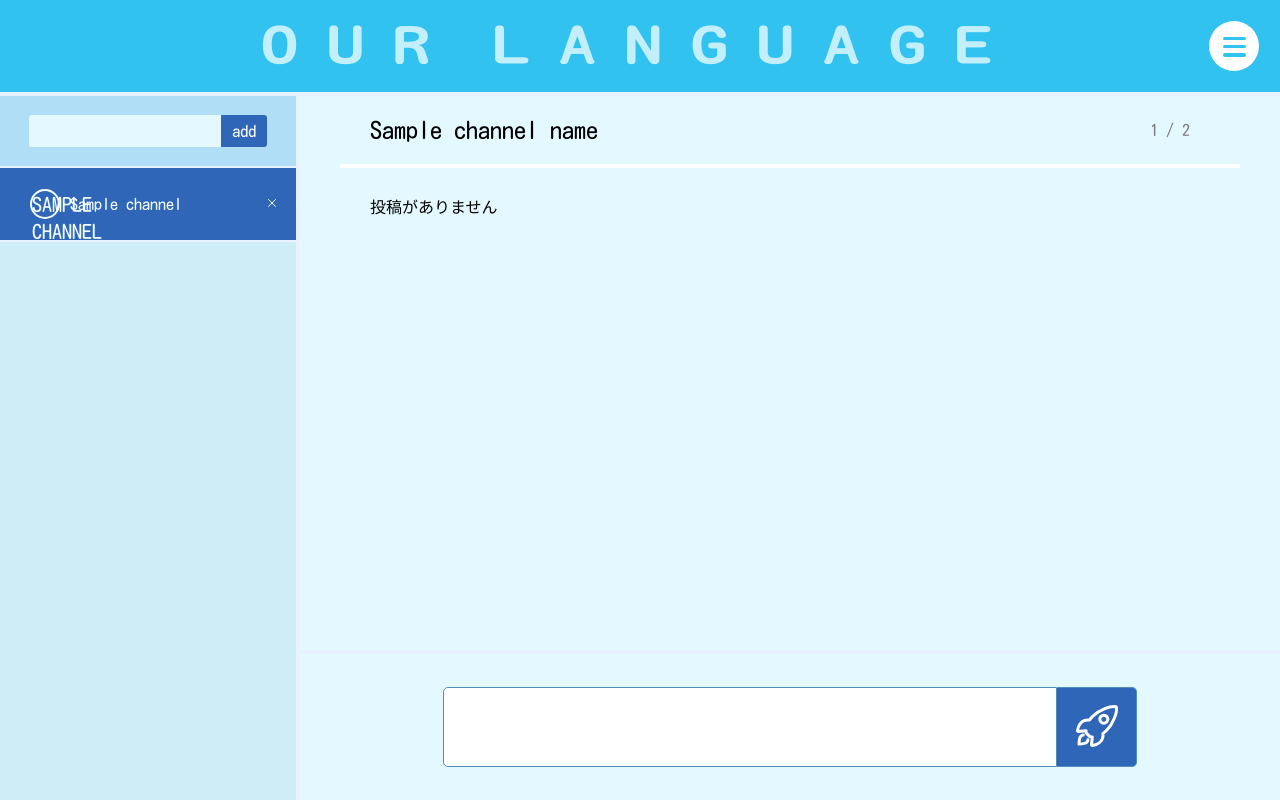
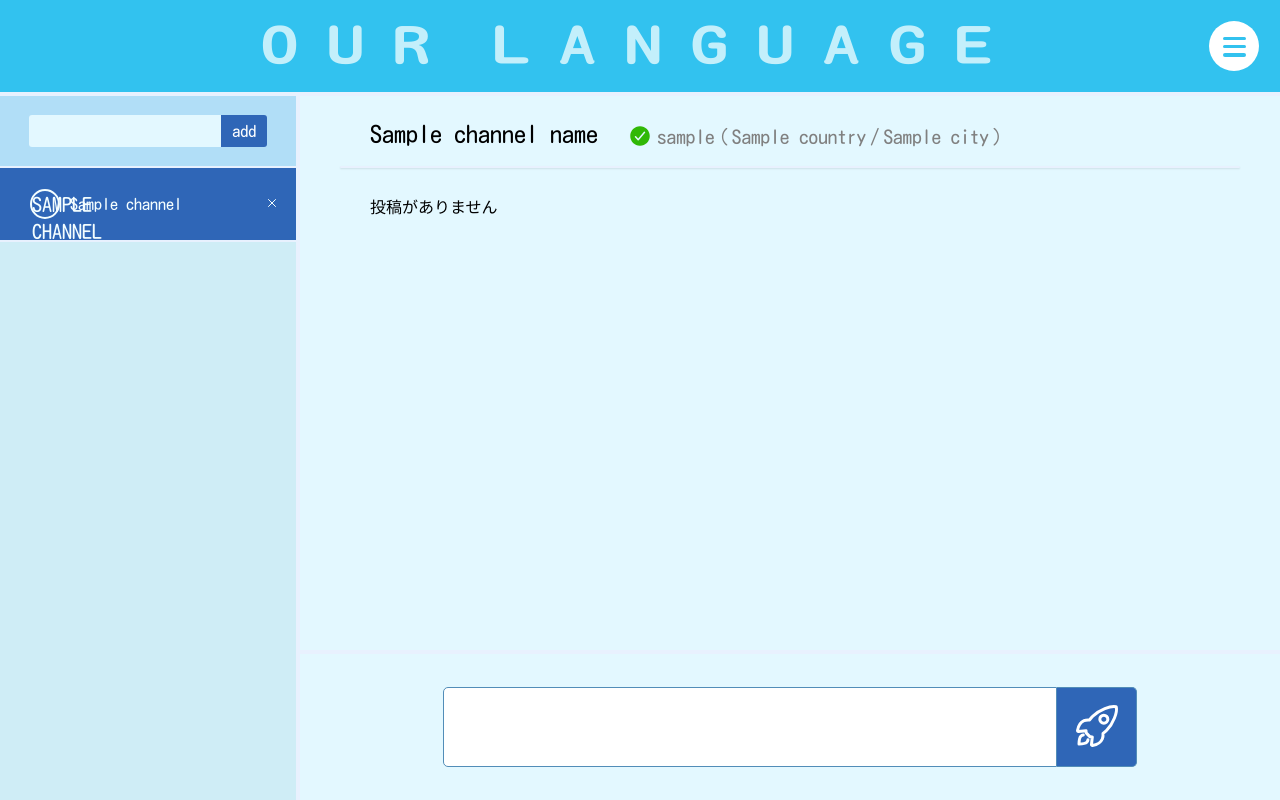
Before and after one commit to Hackathon-TeamH/TEAM-H, a Flask app: template ChatApp/templates/chat.html in a window 1280 px wide. Run offline with Flask 2, Linux system fonts and the light colour scheme; the template is opened without the code that fills it: most values are stand-ins (such as "Sample title", 1, 10 or a date in 2020); some web fonts are replaced.

Commit message:
ヘッダー表示情報追加

```diff
--- a/ChatApp/app.py
+++ b/ChatApp/app.py
@@ -123,11 +123,14 @@ def channel(channel_id):
         messages = models.getMessageAll(channel_id)
         channel_name = models.getChannelName(channel_id)
         users_num = len(models.getChannelMemberId(channel_id))
-        print(channel_name)
+        partner_user_detile = models.getPartnerUserName(user_id, channel_id)
+
 
     last_operation_at = datetime.datetime.now().strftime('%Y-%m-%d %H:%M:%S')
     models.updateLastOperationAt(user_id,last_operation_at)
-    return render_template('chat.html', user_id=user_id, channel_id=channel_id, channel_name=channel_name, users_num=users_num, channels=channels, messages=messages)
+    return render_template(
+        'chat.html', user_id=user_id, partner_user_detile=partner_user_detile, channel_id=channel_id, channel_name=channel_name, users_num=users_num, channels=channels, messages=messages
+        )
 
 
 #メッセージ送信
--- a/ChatApp/static/css/message.css
+++ b/ChatApp/static/css/message.css
@@ -2,31 +2,77 @@
     height: 72px;
     margin-left: 40px;
     margin-right: 40px;
-    margin-bottom: 10px;
-    border-bottom: 4px solid #fff;
+    margin-bottom: 0px;
     display: flex;
-    align-items: center;
-    justify-content: space-between
+    align-items: flex-end;
+    position: relative;
+}
+
+.message_header:before {
+    content: "";
+    display: inline-block;
+    position: absolute;
+    left: 0;
+    width: 100%;
+    height: 2px;
+    border-radius: 2px;
+    background: var(--border);
+    box-shadow: 0 1px 2px 0 rgba(0, 0, 0, 0.103);
+}
+
+.message_header_inner{
+    position: absolute;
+    width: 100%;
+    top: 0;
+    left: 0;
+    display: flex;
+    align-items: flex-end;
+    height: 50px;
+}
+
+.header_user_info {
+    margin-top: 4px;
+    margin-left: 30px;
+    display: flex;
+    align-items: flex-end;
+}
+
+.header_channel_name {
+    font-size: 1.5rem;
+    margin: 0;
+    margin-left: 30px;
+}
+
+.header_user_name {
+    font-size: 1.2rem;
+    color: grey;
+    margin: 0;
+    padding: 0;
+    line-height: 19px;
 
 }
 
-.message_header .name{
+
+.active_icon {
     font-size: 1.5rem;
-    margin: 0;
-    line-height: 72px;
-    margin-left: 30px;
+    color: #30b806;
+    margin-right: 5px;
+    margin-bottom: -2px;
+    line-height: 18px;
 }
 
-.message_header .num {
-    margin-left: 2.5rem;
-    color: grey;
-    margin-right: 50px;
+.inactive_icon {
+    font-size: 1.5rem;
+    color: gray;
+    margin-right: 5px;
+    margin-bottom: -2px;
+    line-height: 18px;
 }
 
 
 
 #message_wrapper {
-    height: 88%;
+    height: 90%;
     margin-left: 40px;
     margin-right: 40px;
 
@@ -40,8 +86,8 @@
 .sender_name {
     margin-left: 13px;
     margin-top: 6px;
-    margin-bottom: 4px;
-    font-size: 0.8rem;
+    margin-bottom: 5px;
+    font-size: 0.9rem;
 }
 
 .message {
@@ -66,6 +112,7 @@
     background-color: var(--lowermessage);
     border-radius: 0px 0px 8px 0px;
     font-size: 14px;
+    cursor: pointer;
 }
 
 .my_message_box {
@@ -98,6 +145,7 @@
     background-color:  var(--mylowermessage);
     border-radius: 0px 0px 0px 8px;
     font-size: 14px;
+    cursor: pointer;
 }
 
 .my_message_box .buttons {
@@ -119,6 +167,7 @@
 }
 
 .no_message {
+    margin-top: 10px;
     margin-left: 30px;
 }
 
@@ -148,6 +197,12 @@
     font-size: 14px;
 }
 
-.my_message_box:last-child {
-    margin-bottom: 80px;
+
+.msg:first-child {
+    margin-top: 20px;
   }
+
+
+.msg:last-child {
+    margin-bottom: 30px;
+  }
--- a/ChatApp/templates/channel-list.html
+++ b/ChatApp/templates/channel-list.html
@@ -27,7 +27,7 @@
     <li class="channel_list">
       {% endif %}
       <a
-        href="{{url_for('channel', channel_id=c.channel_id, channel_name=c.channel_name)}}"
+        href="{{url_for('channel', channel_id=c.channel_id)}}"
       >
         <span class="icon">
           <div class="channel_icon">{{ c.channel_name[0].upper() if c.channel_name else '' }}</div>
--- a/ChatApp/templates/message.html
+++ b/ChatApp/templates/message.html
@@ -1,17 +1,33 @@
 
 <div class="message_header">
+    <div class="message_header_inner">
     {% if channel_id %}
-    <p class="name">{{channel_name.channel_name}}</p>
-    <p class="num">{{users_num}} / 2</p>
+    <p class="header_channel_name">{{channel_name.channel_name}}</p>
+        {% if partner_user_detile %}
+        <div class="header_user_info">
+            {% if partner_user_detile.is_active == 0 %}
+            <ion-icon class="inactive_icon" name="checkmark-circle"></ion-icon>
+            {% else %}
+            <ion-icon class="active_icon" name="checkmark-circle"></ion-icon>
+            {% endif %}
+            <p class="header_user_name">
+            {{partner_user_detile.user_name}}&thinsp;(&thinsp;{{partner_user_detile.country}}&thinsp;/&thinsp;{{partner_user_detile.city}}&thinsp;)</p>
+        </div>
+        {% else %}
+        <div class="header_user_info">
+            <p class="header_user_name">No other user</p>
+        </div>
+        {% endif %}
+
     {% endif %}
-
+    </div>
 </div>
 
 <div id="message_wrapper">
     {% if messages %}
     {% for msg in messages %}
     {% if msg.user_id != user_id %}
-    <div id="{{msg.id}}" class="message_box">
+    <div id="{{msg.id}}" class="message_box msg">
         <p class="sender_name">{{msg.user_name}}</p>
         <div class="message">
             <p class="upper_message">{{msg.translated_message}}</p>
@@ -19,7 +35,7 @@
         </div>
     </div>
     {% else %}
-    <div id="{{msg.id}}" class="my_message_box">
+    <div id="{{msg.id}}" class="my_message_box msg">
         <div class="my_message">
             <p class="upper_message">{{msg.message}}</p>
             <p class="lower_message" data-hidden-message="{{msg.translated_message}}">翻訳文表示</p>
```
Also changed, not shown: ChatApp/models.py (+18 -0 lines), Docker/MySQL/init.sql (+4 -5 lines).
